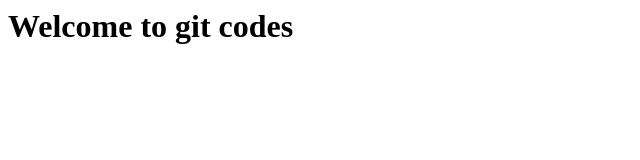
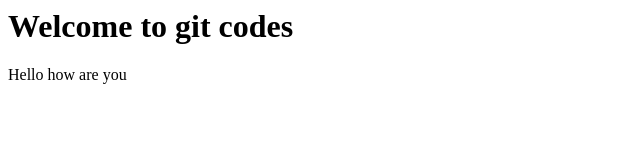
Before and after one commit to Khushal112432/Hinduja-Project, a plain HTML site: page index.html in a window 1280 px wide. Shown: the whole page, without its empty margins (0-640 px from the left). Drawn offline with Linux system fonts and the light colour scheme.

Commit message:
Changes in index.html

```diff
--- a/index.html
+++ b/index.html
@@ -3,6 +3,8 @@
 
 <h1> Welcome to git codes</h1>
 
+Hello how are you
+
 
 </body>
 </html>
```
